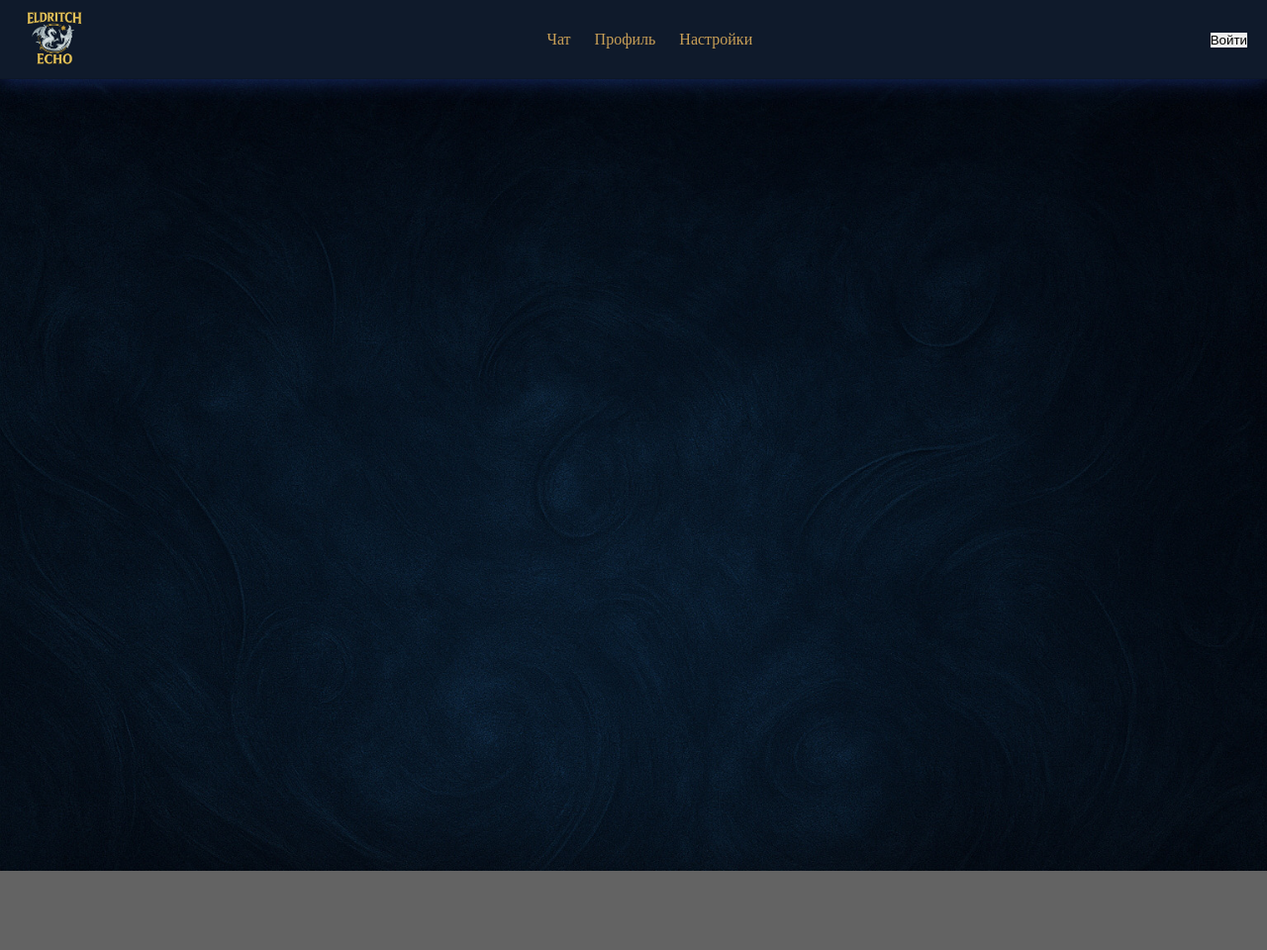
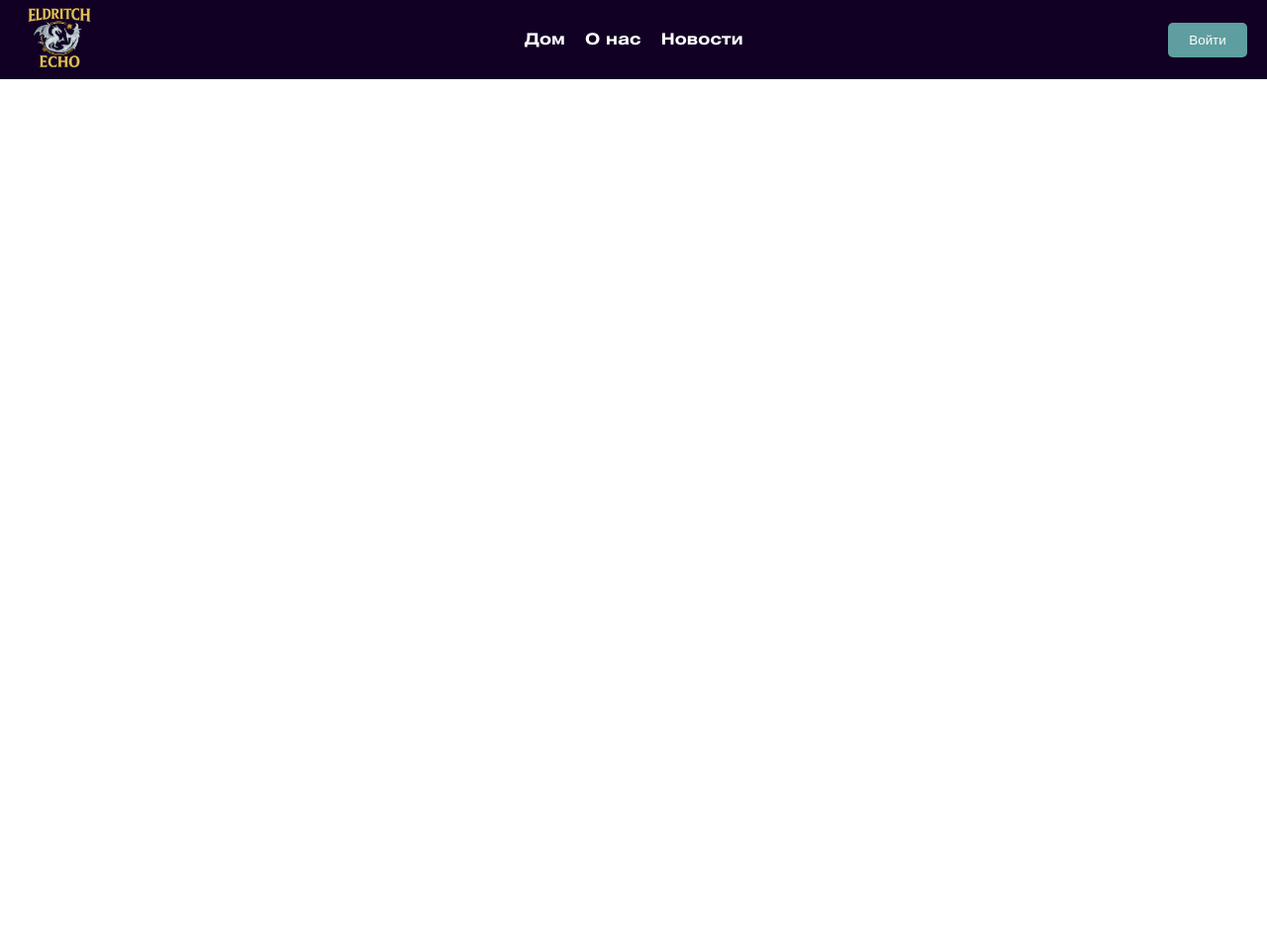
Before and after one commit to RAIVZ/my-project, a PHP site: page / in a window 1280 px wide. Shown: the whole page at 99% size. After the commit the page ends 80 px from the top, so only its background shows below. Run offline with PHP 8.4, Linux system fonts and the light colour scheme.

Commit message:
my-project

```diff
--- a/public/css.css
+++ b/public/css.css
@@ -6,6 +6,43 @@
 	margin: 0;
 	border: 0;
 	box-sizing: border-box;
+}
+/* Шрифт для заголовков */
+@font-face {
+	font-family: "HeliosExt";
+	src: url(./fonts/HeliosExt-Bold.otf) format("opentype");
+	font-weight: 700;
+	font-style: Bold;
+	font-display: swap;
+}
+/* Шрифт для текста */
+@font-face {
+	font-family: "Manrope";
+	src: url(./fonts/Manrope-Regular.ttf) format("truetype");
+	font-weight: 400;
+	font-style: normal;
+	font-display: swap;
+}
+@font-face {
+	font-family: "Manrope";
+	src: url(./fonts/Manrope-Medium.ttf) format("truetype");
+	font-weight: 500;
+	font-style: normal;
+	font-display: swap;
+}
+@font-face {
+	font-family: "Manrope";
+	src: url(./fonts/Manrope-SemiBold.ttf) format("truetype");
+	font-weight: 600;
+	font-style: normal;
+	font-display: swap;
+}
+@font-face {
+	font-family: "Manrope";
+	src: url(./fonts/Manrope-Bold.ttf) format("truetype");
+	font-weight: 700;
+	font-style: normal;
+	font-display: swap;
 }
 a {
 	text-decoration: none;
@@ -40,39 +77,70 @@ html, body {
 
 .wrapper {
 	min-height: 100%;
-	overflow: visible;
+	overflow: hidden;
 }
 
-._container {
-    width: 100%;
-    margin: 0 auto;
-    padding: 0 20px;
+.container {
+  max-width: 1046px;
+  width: 100%;
+  margin: 0 auto;
+  padding: 0 20px;
 }
 
 header {
-	background-color: #0f1a2b;
-	border-bottom: 1px solid rgba(0, 0, 0, 0.1);
-	box-shadow: 0px 0px 20px 0px rgba(47,  86,  205, 0.5);
-	height: 80px;
-	width: 100%;
-	position: relative;
-	z-index: 10;
 	top: 0;
 	left: 0;
 	right: 0;
-	max-width: none;       /* отменить любые max-width */
-	box-sizing: border-box;/* чтобы паддинги/бордеры не «вылазили» за границы */
+	display: flex;
+	align-items: center;
+	justify-content: space-between;
+	background-color: rgb(17, 0, 36);
+	padding: 0 20px;
+	height: 80px;
+}
+/* Навигация */
+.header__nav-list {
+	display: flex;
+	gap: 20px;
+	margin: 0;
+	padding: 0;
+	list-style: none;
+}
+.header__nav-item a {
+	font-family: "HeliosExt", sans-serif;
+	font-size: 16px;
+	font-weight: 700;
+	color: #ffffff;
+	cursor: pointer;
+}
+.header__nav-item a:hover {
+	color: blue;
+}
+/* Кнопка */
+.header_button {
+	width: 80px;
+	height: 35px;
+	border-radius: 5px;
+	background-color: cadetblue;
+	color: #ffffff;
+	cursor: pointer;
+	transition:
+    background-color 0.3s ease,
+    transform 0.2s ease-in-out;
+}
+/* Плавный переход анимации кнопки */
+.header_button:hover {
+	background-color: rgb(158, 24, 0);
+	transform: scale(1.05);
+}
+.header_button:active {
+	transform: scale(0.98);
 }
 
 main {
 	background-color: #ffffff;
 	flex-grow: 1;
-	main {
-  background: url('dungeon-stone.png') center/auto repeat;
-  background-size: 200px; /* повторяющийся мелкий паттерн */
-  padding: 20px;
-  color: #ddd;
-}
+	height: 100vh;
 }
 
 footer {
@@ -80,104 +148,3 @@ footer {
 	height: 80px;
 	background-color: #636363;
 }
-
-.header__inner {
-	margin: 0 auto;
-    padding: 0 20px;
-    height: 100%;
-    display: flex;
-    align-items: center;
-    justify-content: space-between;
-    width: 100%;
-	box-sizing: border-box;
-}
-.header__nav-list {
-  display: flex;
-  gap: 24px;             /* интервал между ссылками */
-  list-style: none;
-}
-.header__nav-link {
-  color: #c89f56;        /* золотой, например */
-  text-decoration: none;
-  font-family: 'Cinzel', serif;
-}
-
-.header__actions {
-  display: flex;
-  align-items: center;
-  gap: 12px;
-}
-.header__logout {
-  background: none;
-  border: 1px solid #c89f56;
-  color: #c89f56;
-  padding: 6px 12px;
-  border-radius: 4px;
-  cursor: pointer;
-}
-.visually-hidden {
-  position: absolute;
-  width: 1px; height: 1px;
-  padding: 0; margin: -1px;
-  border: 0; clip: rect(0,0,0,0);
-  overflow: hidden;
-  white-space: nowrap;
-}
-.loginBtn {
-  background: #c89f56;
-  border: none;
-  padding: 6px 12px;
-  color: #1b1f24;
-  border-radius:4px;
-  cursor:pointer;
-}
-.header__avatar-label { cursor: pointer; }
-.header__avatar { width:32px; height:32px; border-radius:50%; }
-
-/* РЕГИСТРАЦИЯ */
-.auth-section {
-  padding: 40px 20px;
-  background: rgba(0,0,0,0.6);
-}
-.auth__container {
-  max-width: 400px;
-  margin: 0 auto;
-  background: rgba(30,30,30,0.9);
-  padding: 20px;
-  border-radius: 8px;
-}
-.auth__title {
-  font-size: 1.5rem;
-  color: #c89f56;
-  text-align: center;
-  margin-bottom: 20px;
-}
-.auth__field {
-  margin-bottom: 15px;
-}
-.auth__field label {
-  display: block;
-  color: #e0e0e0;
-  margin-bottom: 5px;
-}
-.auth__field input {
-  width: 100%;
-  padding: 8px;
-  border: 1px solid #444;
-  border-radius: 4px;
-  background: #1b1f24;
-  color: #e0e0e0;
-}
-.auth__switch {
-  color: #c89f56;
-  text-decoration: none;
-}
-
-
-.main {
-	background: url(./img/анпр.jpg) center/cover no-repeat fixed;
-}
-
-.wer {
-	height: 100vh;
-}
--- a/public/index.html
+++ b/public/index.html
@@ -8,40 +8,27 @@
 </head>
 <body>
 	<div class="wrapper">
-		<header class="header">
-	<div class="header__inner">
-	<!-- Лого -->
-	<img src="./img/EE.png" alt="" class="header__logo" width="70px">
-	<!-- Навигация -->
-	<nav class="header__nav">
-		<ul class="header__nav-list">
-			<li><a href="/" class="header__nav-link">Чат</a></li>
-			<li><a href="/profile" class="header__nav-link">Профиль</a></li>
-			<li><a href="/settings" class="header__nav-link">Настройки</a></li>
-		</ul>
-	</nav>
-	<!-- Профиль -->
-	<div class="header__actions">
-		<div class="header__login" id="headerLogin">
-			<button class="button" id="loginBtn">Войти</button>
+	<header class="header">
+		<!-- Логотип -->
+		<div class="header-inner">
+			<a href="#" class="logo"><img src="./img/EE.png" alt="" class="header__logo-image" width="80px"></a>
 		</div>
-
-    <!-- Секция для авторизованных -->
-    <div class="header__actions" id="headerUser" style="display:none;">
-		<label class="header__avatar-label">
-			<img src="" alt="Аватар" class="header__avatar" id="avatarImg">
-			<input type="file" accept="image/*" id="avatarInput" class="visually-hidden">
-		</label>
-		<button class="loginBtn" id="logoutBtn">Выйти</button>
-    </div>
-	</div>
-	</div>
+		<!-- Навигация -->
+		<div class="header-nav">
+			<nav class="header_nav">
+				<ul class="header__nav-list">
+					<li class="header__nav-item"><a href="#" class="menu">Дом</a></li>
+					<li class="header__nav-item"><a href="#" class="menu">О нас</a></li>
+					<li class="header__nav-item"><a href="#" class="menu">Новости</a></li>
+				</ul>
+			</nav>
+		</div>
+		<!-- Профиль -->
+		<div class="header-button"><button class="header_button">Войти</button></div>
 	</header>
 	<main class="main _container">
-		<section class="wer">
-		</section>
 	</main>
-	<footer>
+	<footer class="main _container">
 	</footer>
 	</div>
 	<script src="./script.js"></script>
--- a/public/script.js
+++ b/public/script.js
@@ -1 +1,4 @@
 "use strict"
+let obj = {'1': 0, 1: 1, 0: 2};
+
+alert(obj['1']);
```
Also changed, not shown: public/fonts/HeliosExt-Bold.otf (added), public/fonts/HeliosExt.otf (added), public/fonts/Manrope-Bold.ttf (added), public/fonts/Manrope-Light.ttf (added), public/fonts/Manrope-Medium.ttf (added), public/fonts/Manrope-Regular.ttf (added), public/fonts/Manrope-SemiBold.ttf (added).
